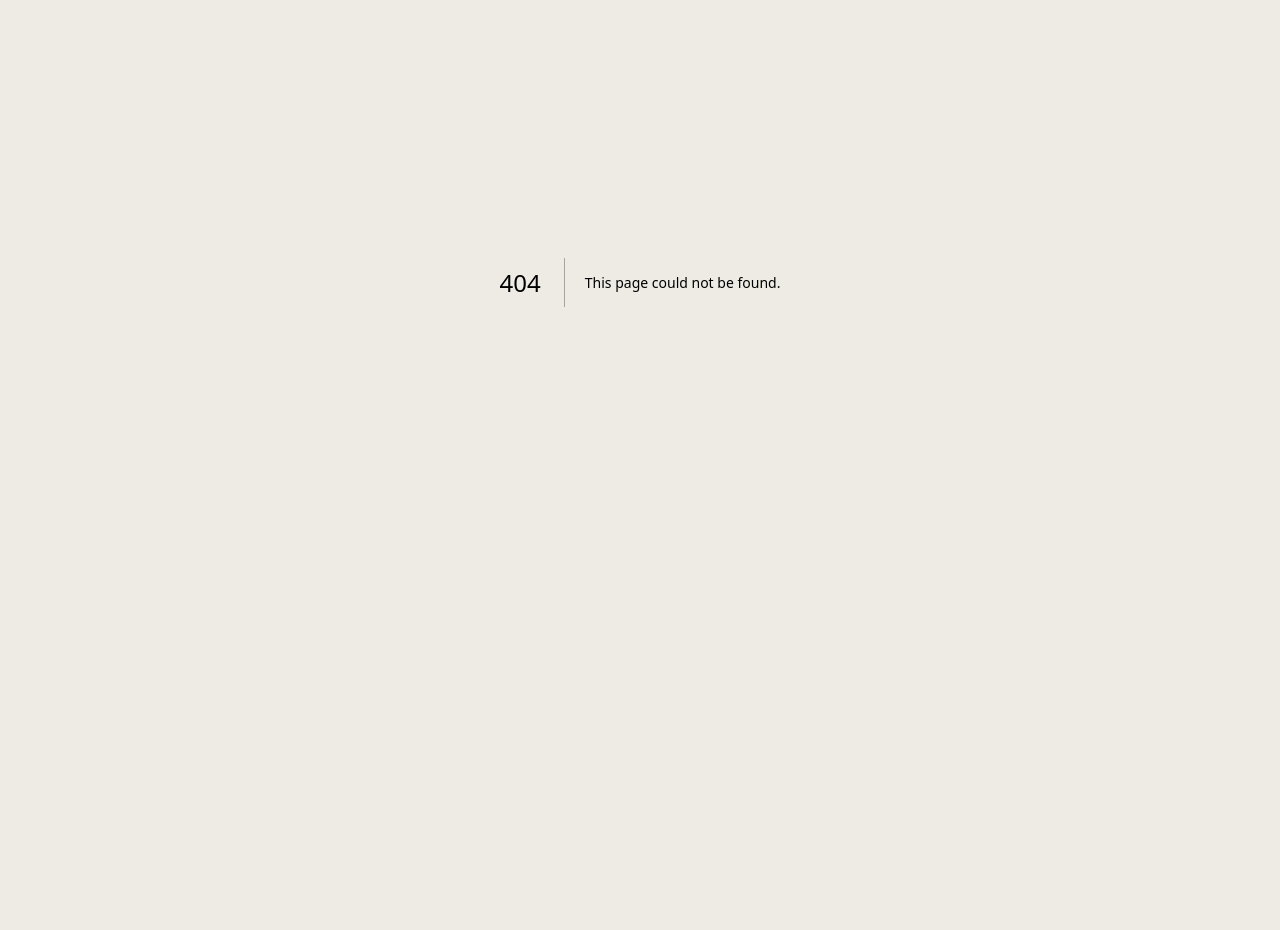
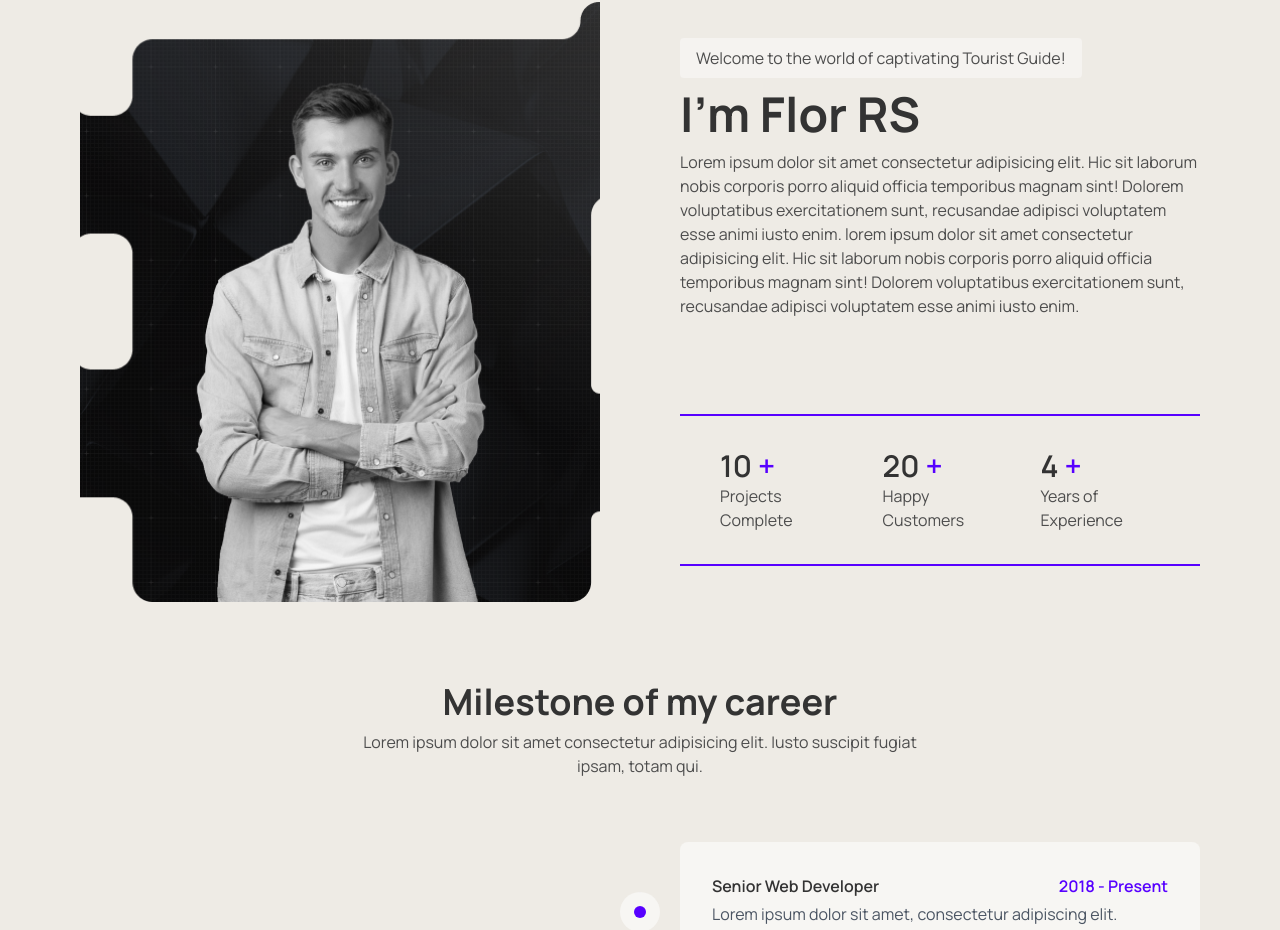
Before and after one commit to eruedasanchez/fmrs-portfolio, a Next.js app: page /about in a window 1280 px wide. Before the commit this address had no page. Shown: the part 118-1048 px from the top of the page. Before the commit the page ends 800 px from the top, so only its background shows below. Built offline with nearby package versions, Linux system fonts and the light colour scheme.

Commit message:
Add About Page

```diff
--- /dev/null
+++ b/app/(root)/about/page.tsx
@@ -0,0 +1,18 @@
+import MilestoneContainer from "@/components/MilestoneContainer";
+import MilestoneHero from "@/components/MilestoneHero";
+import { Metadata } from "next";
+
+export const metadata: Metadata = {
+    title: 'About - Flor RS'
+};
+
+const AboutPage = () => {
+    return (
+        <>
+            <MilestoneHero/>
+            <MilestoneContainer/>
+        </>
+    )
+}
+
+export default AboutPage;
--- a/components/Hero.tsx
+++ b/components/Hero.tsx
@@ -2,6 +2,7 @@ import Link from "next/link";
 import Image from "next/image";
 import { ArrowRight, Phone } from "lucide-react";
 import { HeroProps } from "@/types/types";
+import Stats from "./Stats";
 
 const Hero = ({header, title, description} : HeroProps) => {
     return (
@@ -22,6 +23,15 @@ const Hero = ({header, title, description} : HeroProps) => {
                         <ArrowRight size={16}/>
                     </Link>
                 </div>
+                {/* stats */}
+                <Stats
+                    containedStyles="bg-peach-400 w-full py-8 px-10
+                    rounded-l-lg mt-16 flex-wrap gap-12 hidden tablet:flex"
+                />
+                <Stats
+                    containedStyles="mt-10 grid grid-cols-2 gap-3 tablet:hidden"
+                    statsDetailStyles="py-8 px-10 rounded-lg bg-peach-400 text-center col-span-2"
+                />
             </div>
             {/* right side */}
             <div className="relative w-full tablet:w-1/3 h-[400px] tablet:h-[700px] rounded-b-2xl overflow-hidden">
--- /dev/null
+++ b/components/Milestone.tsx
@@ -0,0 +1,39 @@
+import { timeline } from "@/constants/constants";
+
+const Milestone = () => {
+    return (
+        <div className="space-y-8 relative before:absolute before:inset-0
+        before:ml-5 before:translate-x-px tablet:before:mx-auto tablet:before:translate-x-0
+        before:h-full before:w-0.5 before:bg-purple before:bg-opacity-30">
+            {
+                timeline.map((milestone, index) => (
+                    <div
+                        key={index}
+                        className="relative flex items-center justify-between
+                        tablet:justify-normal tablet:odd:flex-row-reverse group"
+                    >
+                        <div className="flex justify-center items-center
+                            w-10 h-10 rounded-full bg-peach-400 shrink-0
+                            tablet:order-1 tablet:group-odd:-translate-x-1/2 tablet:group-even:translate-x-1/2
+                            group-first:before:absolute group-first:before:w-1 group-first:before:h-20
+                            group-first:before:bottom-full group-first:before:bg-peach-600
+                            group-last:before:absolute group-last:before:w-1 group-last:before:h-20
+                            group-last:before:bottom-full group-last:before:top-full group-last:before:bg-peach-600"
+                        >
+                            <span className="w-3 h-3 bg-purple rounded-full"></span>
+                        </div>
+                        <div className="w-[calc(100%-4rem)] tablet:w-[calc(50%-2.5rem)] box !p-5 tablet:!p-8">
+                            <div className="flex justify-between items-center space-x-2 mb-1">
+                                <h6 className="text-grey-700">{milestone.title}</h6>
+                                <p className="font-semibold text-purple">{milestone.duration}</p>
+                            </div>
+                            <div className="text-gray-600">{milestone.description}</div>
+                        </div>
+                    </div>
+                ))
+            }
+        </div>
+    )
+}
+
+export default Milestone;
--- /dev/null
+++ b/components/MilestoneContainer.tsx
@@ -0,0 +1,16 @@
+import Milestone from "./Milestone";
+import SectionHeading from "./SectionHeading";
+
+const MilestoneContainer = () => {
+    return (
+        <section className="max-width section-padding">
+            <SectionHeading
+                title="Milestone of my career"
+                subtitle="Lorem ipsum dolor sit amet consectetur adipisicing elit. Iusto suscipit fugiat ipsam, totam qui."
+            />
+            <Milestone/>
+        </section>
+    );
+}
+
+export default MilestoneContainer;
--- /dev/null
+++ b/components/MilestoneHero.tsx
@@ -0,0 +1,45 @@
+import Image from "next/image";
+import Stats from "./Stats";
+
+const MilestoneHero = () => {
+    return (
+        <section className=" max-width section-padding flex flex-col tablet:flex-row gap-20 items-center">
+                <div className="relative w-full tablet:w-1/2 h-[calc(300px+20vw)] tablet:h-[600px]">
+                    <Image
+                        src={"/about.png"}
+                        fill
+                        alt="about img"
+                        className="object-cover"
+                    />
+                </div>
+                <div className="tablet:w-1/2">
+                    <div className="space-y-3 max-tablet:text-center flex flex-col">
+                        <p className="px-4 py-2 bg-peach-500 text-grey-600 w-max rounded
+                        tablet:w-max max-tablet:mx-auto">
+                            Welcome to the world of captivating Tourist Guide!
+                        </p>
+                        <h1 className="text-grey-700">I&apos;m Flor RS</h1>
+                        <p className="text-grey-600">
+                            Lorem ipsum dolor sit amet consectetur adipisicing elit.
+                            Hic sit laborum nobis corporis porro aliquid officia temporibus magnam sint!
+                            Dolorem voluptatibus exercitationem sunt, recusandae adipisci voluptatem esse
+                            animi iusto enim.
+                            lorem ipsum dolor sit amet consectetur adipisicing elit.
+                            Hic sit laborum nobis corporis porro aliquid officia temporibus magnam sint!
+                            Dolorem voluptatibus exercitationem sunt, recusandae adipisci voluptatem esse
+                            animi iusto enim.
+                        </p>
+                    </div>
+                    <Stats
+                        containedStyles="bg-peach-400 rounded-;g tablet:rounded-none tablet:bg-transparent
+                        tablet:border-t-2 tablet:border-b-2 tablet:border-purple
+                        w-full py-8 px-10 mt-14 tablet:mt-24 gap-12 flex flex-col
+                        tablet:flex-row"
+                        statsDetailStyles="flex justify-center items-center gap-10 tablet:block"
+                    />
+                </div>
+            </section>
+    );
+}
+
+export default MilestoneHero;
--- /dev/null
+++ b/components/Stats.tsx
@@ -0,0 +1,26 @@
+import { StatsProps } from "@/types/types";
+import StatsDetail from "./StatsDetail";
+
+const Stats = ({ containedStyles, statsDetailStyles} : StatsProps) => {
+    return (
+        <div className={containedStyles}>
+            <StatsDetail
+                quantity={10}
+                title="Projects Complete"
+                statsDetailStyles={statsDetailStyles}
+            />
+            <StatsDetail
+                quantity={20}
+                title="Happy Customers"
+                statsDetailStyles={statsDetailStyles}
+            />
+            <StatsDetail
+                quantity={4}
+                title="Years of Experience"
+                statsDetailStyles={statsDetailStyles}
+            />
+        </div>
+    )
+}
+
+export default Stats;
--- /dev/null
+++ b/components/StatsDetail.tsx
@@ -0,0 +1,14 @@
+import { StatsDetailProps } from "@/types/types";
+
+const StatsDetail = ({quantity, title, statsDetailStyles} : StatsDetailProps) => {
+    return (
+        <div className={statsDetailStyles}>
+            <h3 className="text-grey-700">
+                {quantity} <span className="text-purple">+</span>
+            </h3>
+            <p className="text-grey-600">{title}</p>
+        </div>
+    )
+}
+
+export default StatsDetail;
```
Also changed, not shown: types/types.ts (+11 -0 lines).
